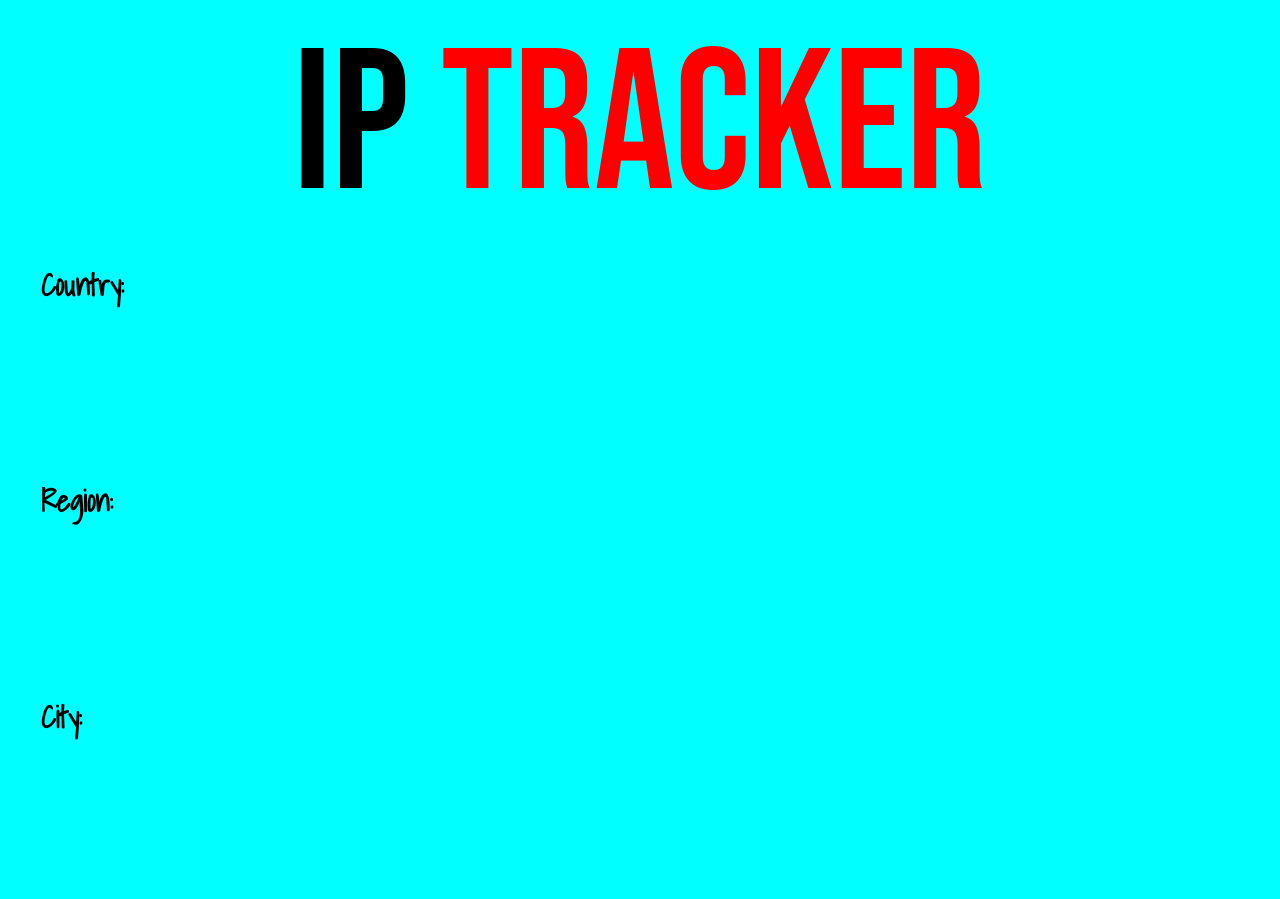
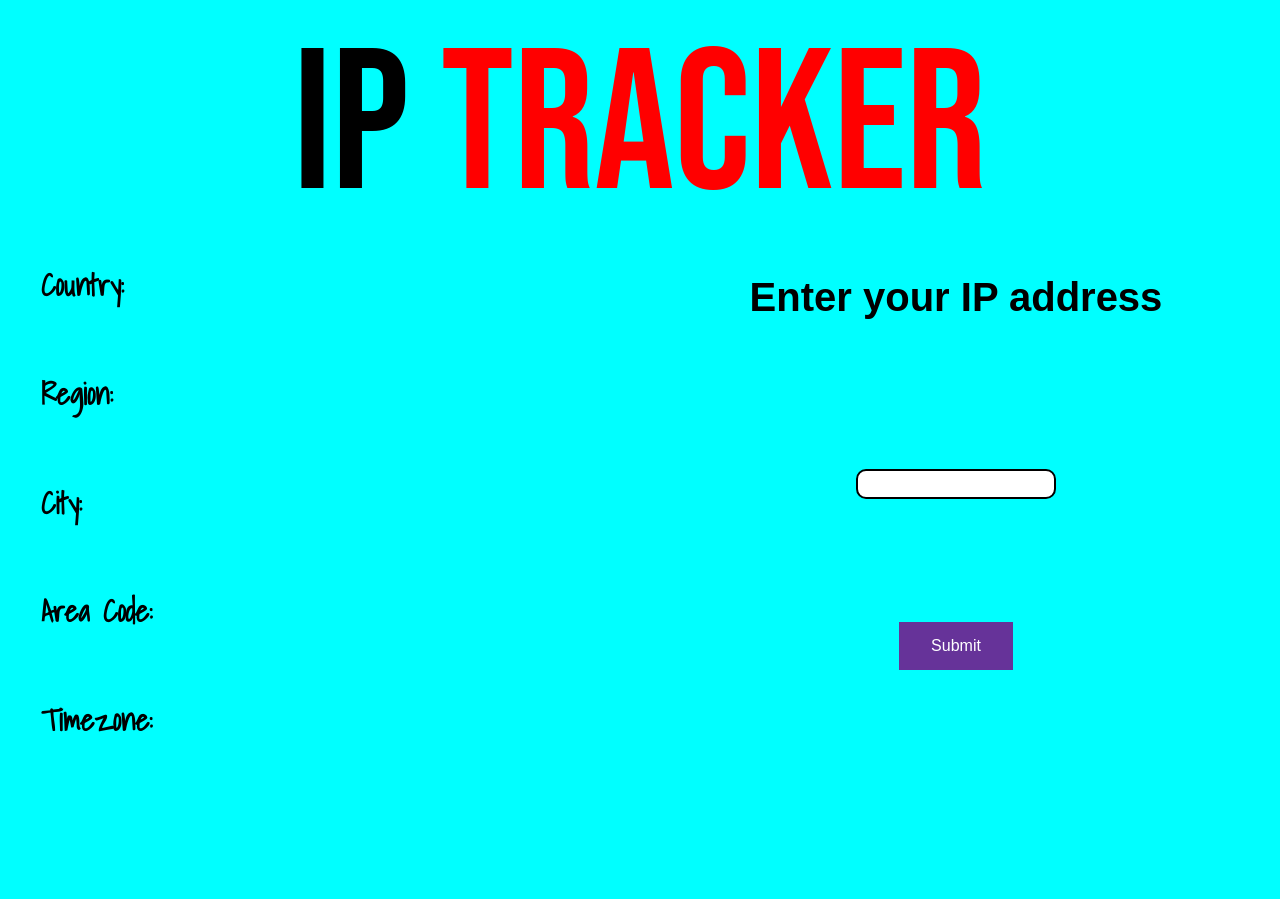
Before and after one commit to Sayantan-Ch/IP_Tracker, a plain HTML site: page test.html in a window 1280 px wide. Shown: the top 899 px of the page. After the commit the page ends 800 px from the top, so only its background shows below. Drawn offline with nearby package versions, Linux system fonts and the light colour scheme; a web font is replaced by a local one.

Commit message:
Update style.css

```diff
--- a/style.css
+++ b/style.css
@@ -16,12 +16,18 @@ header {
     width: 100%;
 
     display: flex;
+    flex-direction: row;
+}
+.items{
+    height: 544px;
+    width: 100%;
+
+    display: flex;
     flex-direction: column;
 }
 .item{
-    width: 1000px;
+    width: auto;
     height: 200px;
-
 
     margin: 10px;
     margin-left: 30px;
@@ -31,3 +37,41 @@ header {
     font-weight: 800;
     color: black;
 }
+.input{
+    height: 544px;
+    width: 100%;
+
+    display: flex;
+    flex-direction: column;
+}
+.button_input {
+    background-color: rebeccapurple; /* Green */
+    border: none;
+    color: white;
+    padding: 15px 32px;
+    text-align: center;
+    text-decoration: none;
+    display: inline-block;
+    font-size: 16px;
+    margin: auto;
+    margin-top: 0px;
+    cursor: pointer;
+    -webkit-transition-duration: 0.4s; /* Safari */
+    transition-duration: 0.4s;
+  }
+  .button_input:hover {
+    box-shadow: 0 12px 16px 0 rgba(0,0,0,0.24),0 17px 50px 0 rgba(0,0,0,0.19);
+  }
+.input h1{
+    text-align: center;
+    font-family: 'Encode Sans SC', sans-serif;
+    font-size: 40px;
+}
+#ip{
+    margin: auto;
+    width: 200px;
+    height: 30px;
+    border: 2px solid black;
+    border-radius: 10px;
+    text-align: center;
+}
```
